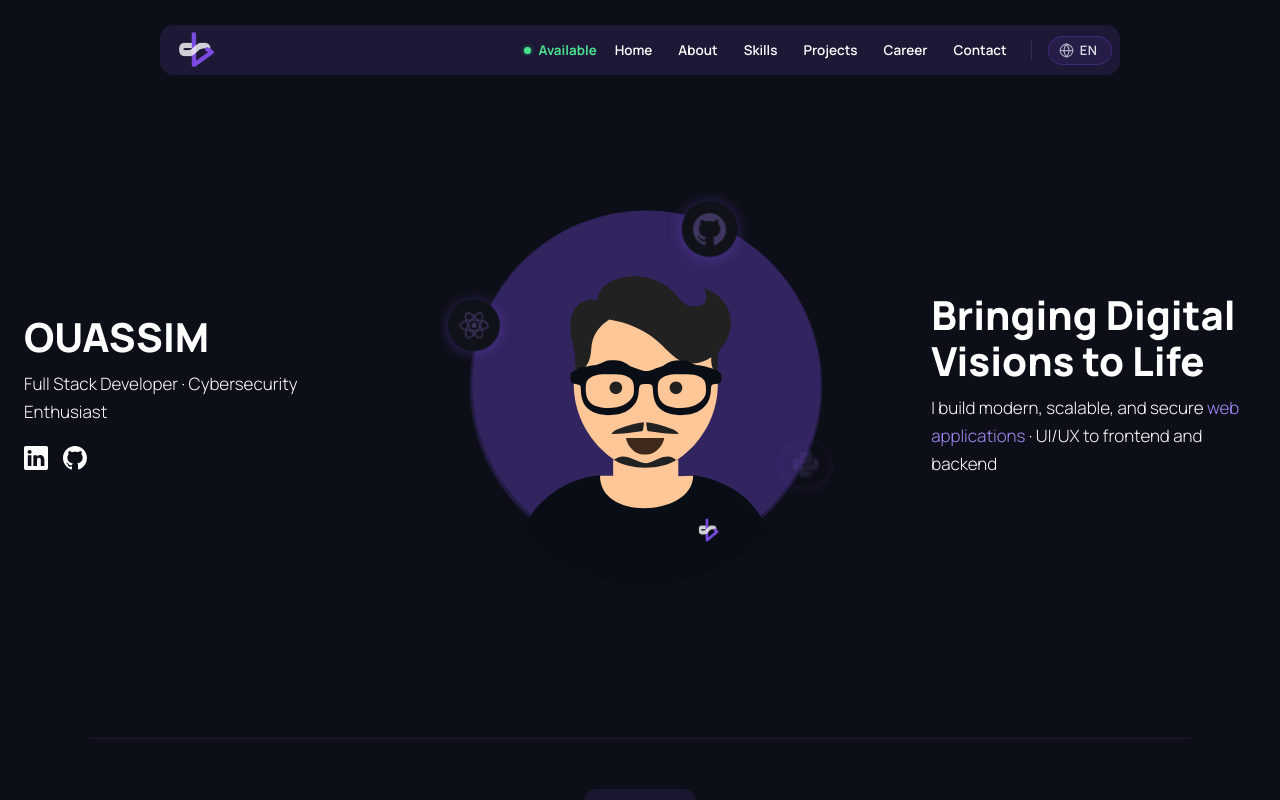
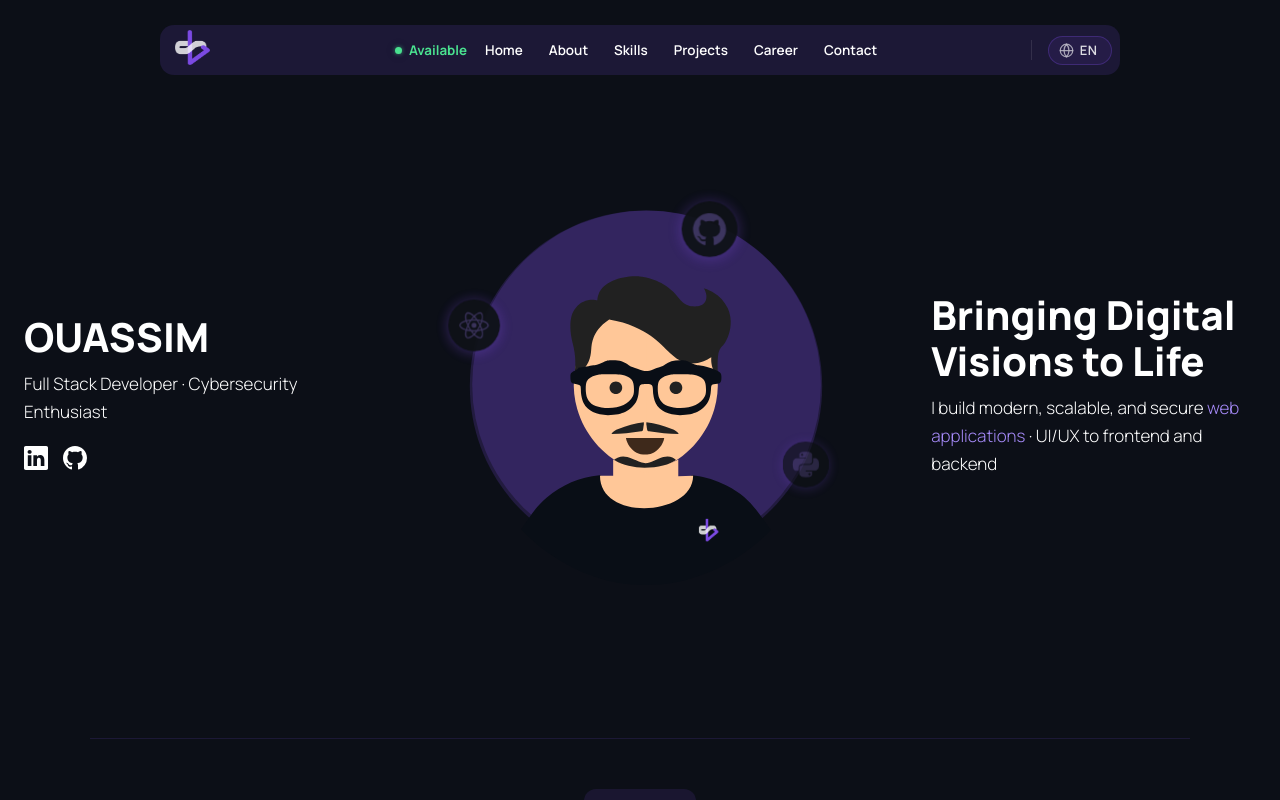
Before and after one commit to d1xter0/Portfolio-TS, a React (Vite) app in the folder frontend/: page / in a window 1280 px wide. Shown: the top 800 px of the page. Built offline with nearby package versions, Linux system fonts and the light colour scheme.

Commit message:
Refactor header layout and orbital visuals

```diff
--- a/frontend/components/Header.tsx
+++ b/frontend/components/Header.tsx
@@ -32,7 +32,7 @@ function Header() {
           </a>
         </div>
 
-        <div className="research-bar">
+        <nav className="research-bar" aria-label="Main navigation">
           <button className="status-btn" onClick={() => scrollTo("Career")}>
             <div className="status-dot" />
             {t("header.status")}
@@ -56,7 +56,9 @@ function Header() {
           <button className="head-btn" onClick={() => scrollTo("Contact")}>
             {t("header.contact")}
           </button>
+        </nav>
 
+        <div className="head-actions">
           <div className="lang-divider" aria-hidden="true" />
           <LanguageSwitcher />
 
--- a/frontend/components/OrbitalHero.tsx
+++ b/frontend/components/OrbitalHero.tsx
@@ -45,25 +45,25 @@ export default function OrbitalHero() {
 
         const θ    = angleRef.current + ORBIT_ICONS[i].phase;
         const sinθ = Math.sin(θ);
-        const t    = (1 - sinθ) * 0.5; // 1 = top arc (large/visible), 0 = bottom arc (small/hidden)
+        const t    = (1 - sinθ) * 0.5; // 1 = top arc (large), 0 = bottom arc (small)
 
-        // ── Opacity mask ──
-        // Top half (sinθ ≤ 0): fully opaque — badge is above and in front.
-        // Bottom half (sinθ > 0): quadratic power-law falloff to absolute zero
-        // at the bottom of the arc (sinθ = +1). C⁰-continuous at sinθ = 0:
-        // lim sinθ→0⁺ of (1−sinθ)² = 1.0, matching the top-half constant.
-        const opacity = sinθ <= 0
-          ? 1.0
-          : Math.pow(1 - sinθ, 2.0);
+        // ── Smoothstep opacity ────────────────────────────────────────────────
+        // Clamp sinθ to the lower hemisphere [0, 1], then apply the cubic
+        // smoothstep  S(x) = x²(3 − 2x).  This gives:
+        //   sinθ ≤ 0  →  opacity = 1.0  (upper arc: fully visible)
+        //   sinθ = 0  →  opacity = 1.0, slope = 0  (C¹-continuous horizon)
+        //   sinθ = 1  →  opacity = 0.0  (bottom: fully hidden)
+        // Zero slope at both ends of the transition eliminates the kink that
+        // a power-law or piecewise falloff introduces at the equatorial crossing.
+        const lower   = Math.max(0, sinθ);
+        const opacity = 0.95 - lower * lower * (3 - 2 * lower);
 
         const scale = SCALE_MIN + t * (SCALE_MAX - SCALE_MIN);
         const x     = cx + rx * Math.cos(θ) - half;
         const y     = cy + ry * sinθ        - half;
 
-        // Direct style mutations — avoids GSAP object allocation per frame
         el.style.transform = `translate3d(${x.toFixed(3)}px,${y.toFixed(3)}px,0) scale(${scale.toFixed(3)})`;
         el.style.opacity   = opacity.toFixed(3);
-        el.style.zIndex    = sinθ < 0 ? "3" : "1";
       }
     };
 
@@ -91,7 +91,7 @@ export default function OrbitalHero() {
         />
       </svg>
 
-      {/* Avatar — z-index 2: badges flip between 1 (behind) and 3 (in front) */}
+      {/* Avatar — z-index 2; badges are fixed at z-index 3 (CSS), depth is conveyed by opacity alone */}
       <div className="orbital-avatar">
         <img src="hero-avatar.svg" alt="" aria-hidden="true" />
       </div>
--- a/frontend/components/styles/Footer.css
+++ b/frontend/components/styles/Footer.css
@@ -9,6 +9,7 @@ h5 {
   color: var(--btn-color);
   cursor: pointer;
   font-size: 14px;
+  margin-top: -80px;
   margin-bottom: 50px;
 }
 
--- a/frontend/components/styles/Header.css
+++ b/frontend/components/styles/Header.css
@@ -97,14 +97,29 @@ button:focus-visible {
   padding: 0.5rem;
 }
 
+/* ── Three-part centering: equal-weight flanks force .research-bar to dead-center ── */
+.head-icon {
+  flex: 1;
+  display: flex;
+  align-items: center;
+}
+
+.head-actions {
+  flex: 1;
+  display: flex;
+  align-items: center;
+  justify-content: flex-end;
+  gap: 10px;
+}
+
 .head-icon img {
   width: 35px;
   height: 35px;
-  margin-inline-start: 10px;
-  margin-top: 5px;
+  margin-inline-start: 6px;
 }
 
 .research-bar {
+  flex: 0 0 auto;
   display: flex;
   gap: 10px;
   align-items: center;
@@ -417,6 +432,10 @@ button:focus-visible {
     gap: 6px;
   }
 
+  .head-actions {
+    gap: 6px;
+  }
+
   .lang-switcher-btn {
     font-size: 12px;
     padding: 5px 10px 5px 8px;
@@ -426,7 +445,6 @@ button:focus-visible {
     width: 28px;
     height: 28px;
     margin-inline-start: 2px;
-    margin-top: 0;
   }
 
   .lang-divider {
--- a/frontend/src/styles/App.css
+++ b/frontend/src/styles/App.css
@@ -17,8 +17,8 @@
 }
 
 .l-read {
-  height: auto;
-  flex: 1;
+  flex: 1 1 0;
+  min-width: 0;
   max-width: 420px;
   text-align: left;
 }
@@ -28,6 +28,7 @@
   font-weight: 1000;
   line-height: 1.15;
   margin-bottom: 10px;
+  text-wrap: balance;
 }
 
 .l-read p {
@@ -62,11 +63,9 @@
 }
 
 .logo {
-  width: min(560px, 38vw);
+  flex: 0 0 min(560px, 38vw);
   aspect-ratio: 1;
-  flex-shrink: 0;
   border-radius: 20px;
-  /* overflow: hidden removed — orbital badges must not be clipped */
   transition: transform 800ms ease;
 }
 
@@ -120,6 +119,7 @@
   left: 0;
   width: 15.5%;
   height: 15.5%;
+  z-index: 3;
   will-change: transform, opacity;
   pointer-events: none;
   filter: drop-shadow(0 2px 10px rgba(123, 74, 226, 0.4));
@@ -133,8 +133,8 @@
 }
 
 .r-read {
-  height: auto;
-  flex: 1;
+  flex: 1 1 0;
+  min-width: 0;
   max-width: 420px;
   text-align: left;
 }
@@ -841,6 +841,7 @@
   }
 
   .logo {
+    flex: 0 0 auto;
     width: min(85vw, 340px);
     aspect-ratio: 1;
     margin: 0 auto;
```
